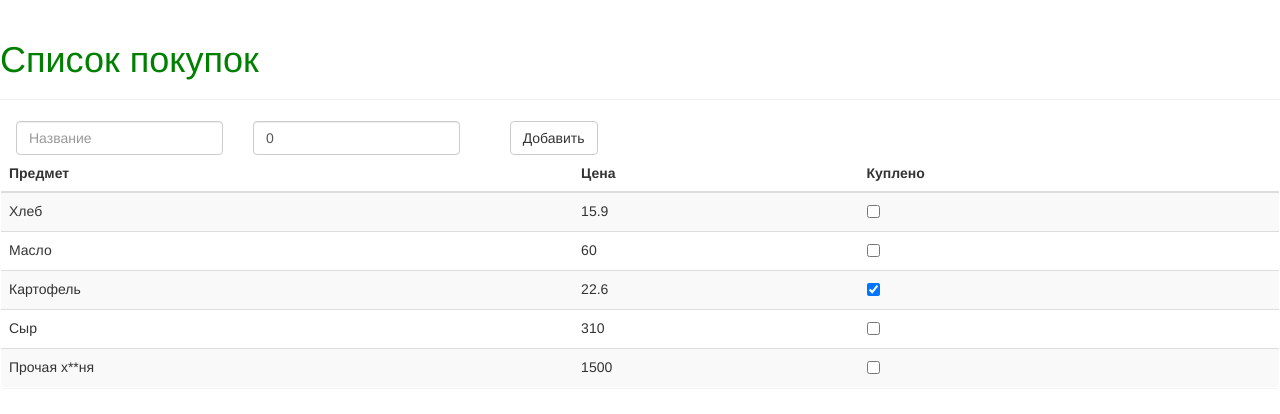
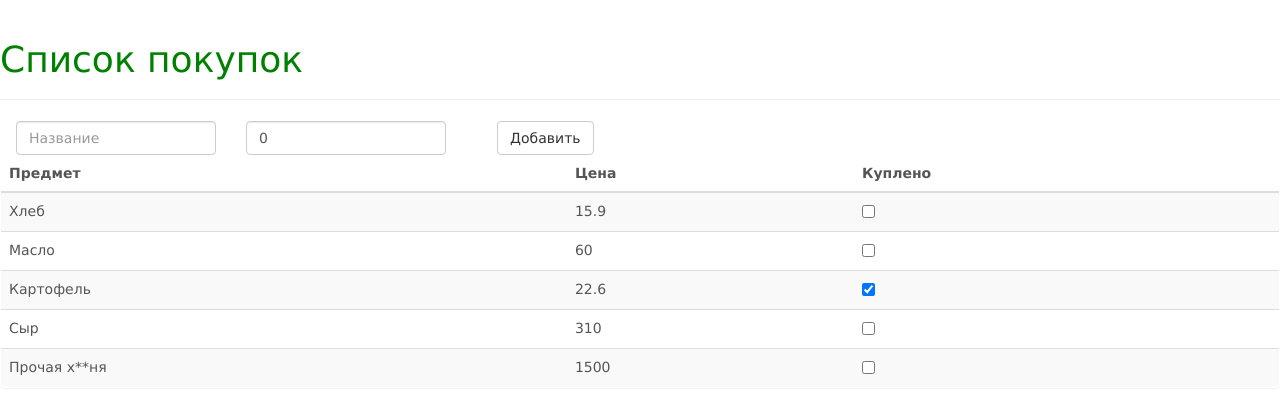
Before and after one commit to AntonioBuenos/purchaseapp, an Angular app: page / in a window 1280 px wide. Shown: the top 414 px of the page. Built offline with nearby package versions, Linux system fonts and the light colour scheme.

Commit message:
CSS extracted to css file

```diff
--- /dev/null
+++ b/src/app/app.component.css
@@ -0,0 +1,6 @@
+h1, h2{color:green;}
+p{font-size:13px;}
+:host {
+  font-family: Verdana, serif;
+  color: #555;
+}
--- a/src/app/app.component.ts
+++ b/src/app/app.component.ts
@@ -54,16 +54,7 @@ class Item {
         </tbody>
       </table>
     </div>`,
-  styles: [`
-    h1, h2 {
-      color: green;
-    }
-
-    p {
-      font-size: 13px;
-      font-family: "Informal Roman", fantasy;
-    }
-  `]
+  styleUrls: ['./app.component.css']
 })
 export class AppComponent {
   text: string = "";
```
